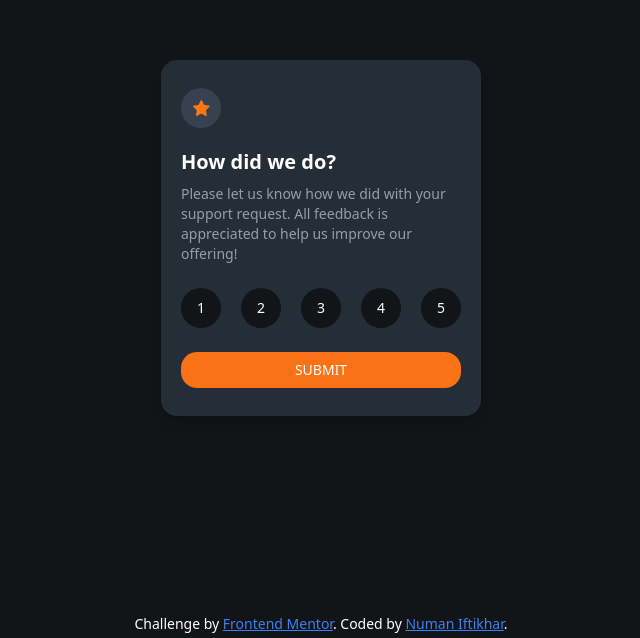
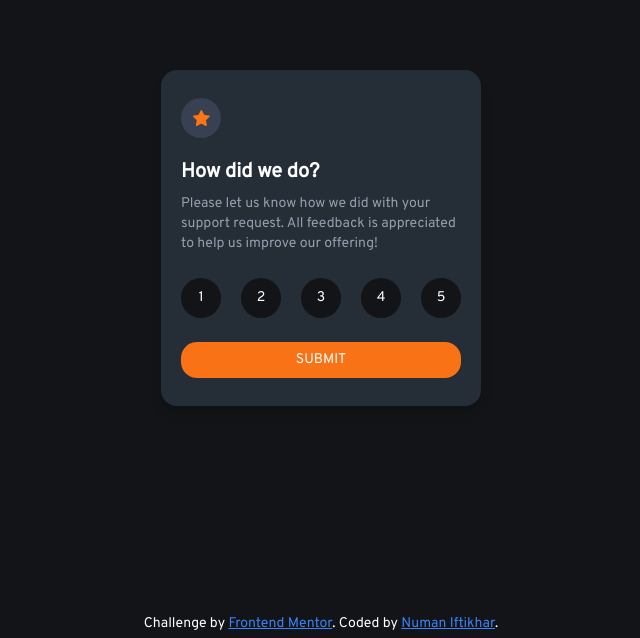
Before and after one commit to numan-iftikhar/interactive-rating-FEM, a website built with Vite: page index.html in a window 1280 px wide. Shown: the part 162-800 px from the top of the page, without its empty margins (319-959 px from the left). Built offline with nearby package versions, Linux system fonts and the light colour scheme.

Commit message:
remove type=submit and add overpass font

```diff
--- a/index.html
+++ b/index.html
@@ -12,8 +12,21 @@
     />
     <script src="https://cdn.tailwindcss.com"></script>
     <link rel="stylesheet" href="./main.css" />
+    <!-- Google Fonts API -->
+    <link rel="preconnect" href="https://fonts.googleapis.com" />
+    <link rel="preconnect" href="https://fonts.gstatic.com" crossorigin />
+    <link
+      href="https://fonts.googleapis.com/css2?family=Overpass&display=swap"
+      rel="stylesheet"
+    />
+
     <title>Interactive rating component</title>
   </head>
+  <style>
+    body {
+      font-family: "Overpass", sans-serif;
+    }
+  </style>
   <body
     class="flex flex-col items-center justify-center h-screen bg-veryDarkBlue text-sm"
   >
@@ -78,7 +91,6 @@
         </ul>
       </div>
       <button
-        type="submit"
         class="submitBtn w-full bg-orange-500 rounded-2xl font-medium py-2 uppercase hover:bg-white hover:text-orange transition ease-in-out duration-300"
       >
         Submit
```
Also changed, not shown: script.js (+3 -4 lines), main.css (line endings or trailing spaces).
